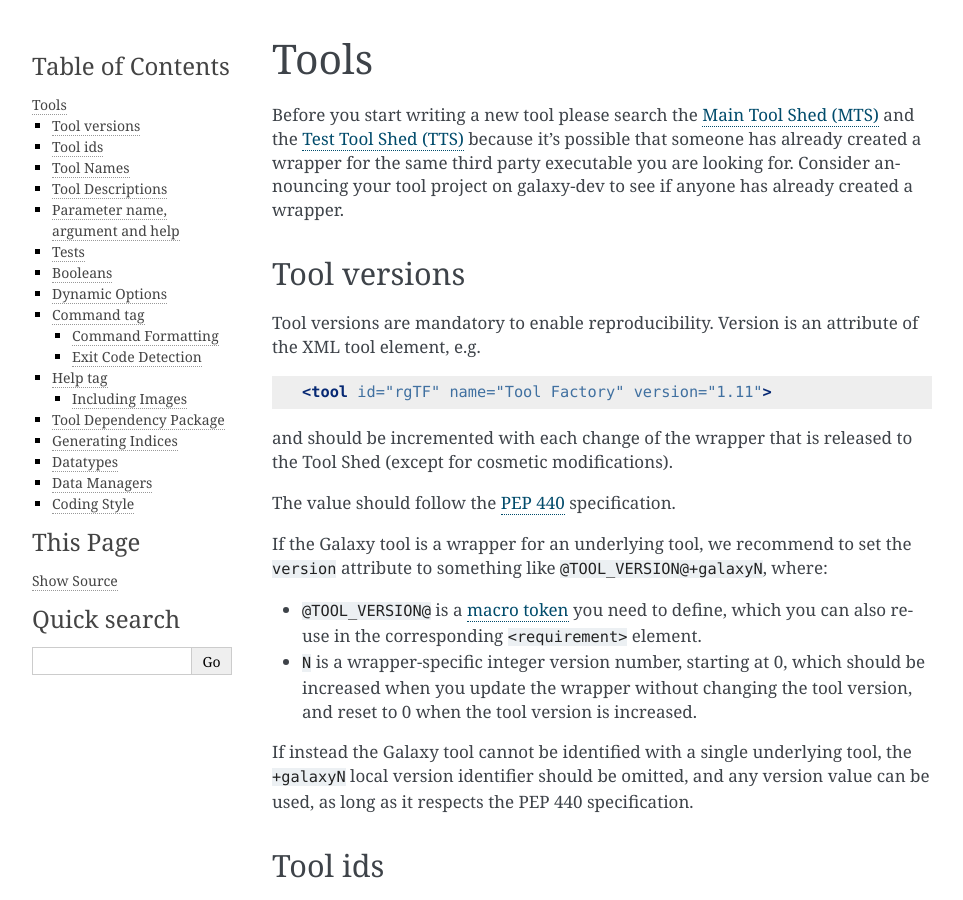
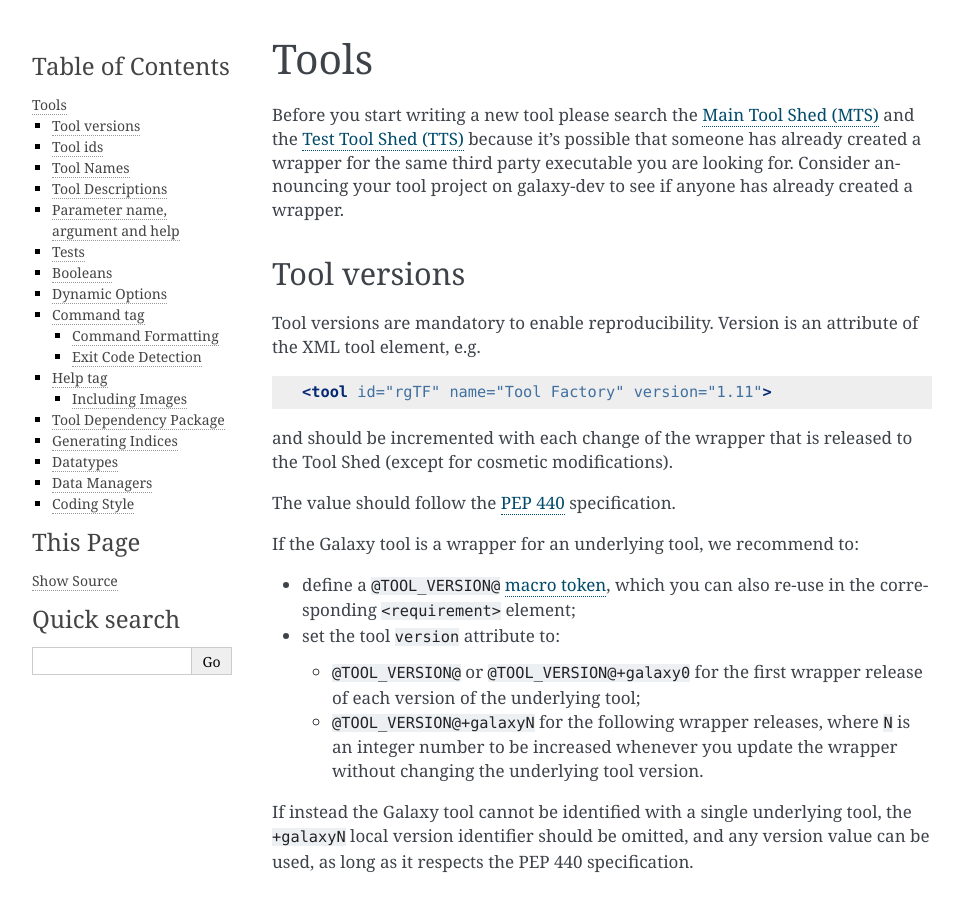
Before and after one commit to galaxy-iuc/standards, a Sphinx documentation site: the page built from docs/best_practices/tool_xml.rst, in a window 1280 px wide and 900 px high. Shown: the whole window, without its empty margins (148-1111 px from the left). Built offline with Sphinx 7.4.7, drawn with Linux system fonts in a browser that asks for light colours.

Commit message:
Allow omitting `+galaxy0` for the first wrapper release
of each version of the underlying tool.

```diff
--- a/docs/best_practices/tool_xml.rst
+++ b/docs/best_practices/tool_xml.rst
@@ -24,16 +24,18 @@ released to the Tool Shed (except for cosmetic modifications).
 The value should follow the
 `PEP 440 <https://www.python.org/dev/peps/pep-0440/>`__ specification.
 
-If the Galaxy tool is a wrapper for an underlying tool, we recommend to set the
-``version`` attribute to something like ``@TOOL_VERSION@+galaxyN``, where:
+If the Galaxy tool is a wrapper for an underlying tool, we recommend to:
 
-- ``@TOOL_VERSION@`` is a
-  `macro token <https://planemo.readthedocs.io/en/latest/writing_advanced.html#macro-tokens>`__
-  you need to define, which you can also re-use in the corresponding
-  ``<requirement>`` element.
-- ``N`` is a wrapper-specific integer version number, starting at 0, which
-  should be increased when you update the wrapper without changing the tool
-  version, and reset to 0 when the tool version is increased.
+- define a ``@TOOL_VERSION@``
+  `macro token <https://planemo.readthedocs.io/en/latest/writing_advanced.html#macro-tokens>`__,
+  which you can also re-use in the corresponding ``<requirement>`` element;
+- set the tool ``version`` attribute to:
+
+  - ``@TOOL_VERSION@`` or ``@TOOL_VERSION@+galaxy0`` for the first wrapper
+    release of each version of the underlying tool;
+  - ``@TOOL_VERSION@+galaxyN`` for the following wrapper releases, where ``N``
+    is an integer number to be increased whenever you update the wrapper
+    without changing the underlying tool version.
 
 If instead the Galaxy tool cannot be identified with a single underlying tool,
 the ``+galaxyN`` local version identifier should be omitted, and any version
```
